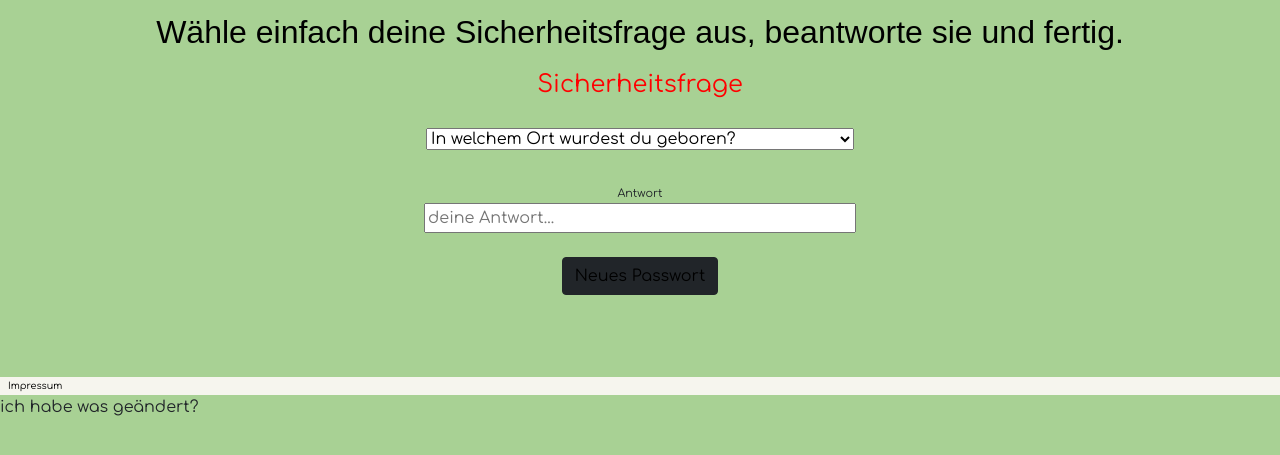
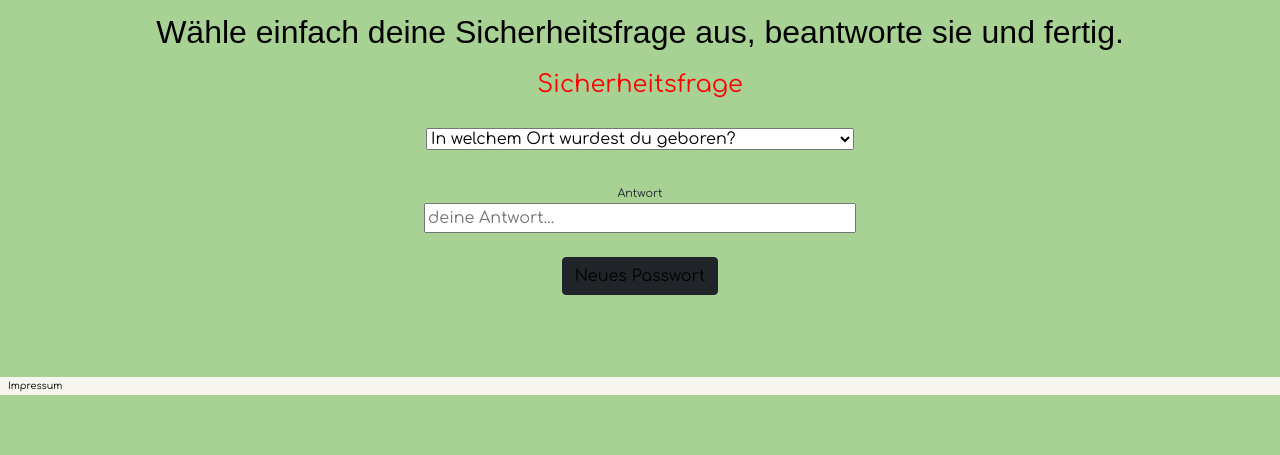
Before and after one commit to dfeistauer/html_NoLone, a plain HTML site: page frontend/pwrequest.html in a window 1280 px wide. Shown: the part 133-588 px from the top of the page. Drawn offline with nearby package versions, Linux system fonts and the light colour scheme.

Commit message:
Änderungen betrachten

```diff
--- a/frontend/pwrequest.html
+++ b/frontend/pwrequest.html
@@ -82,7 +82,5 @@
            <li><a href = "">Impressum</a></li>
        </ul>
    </footer>
-   ich habe was geändert?
-
 </body>
 </html>
```
